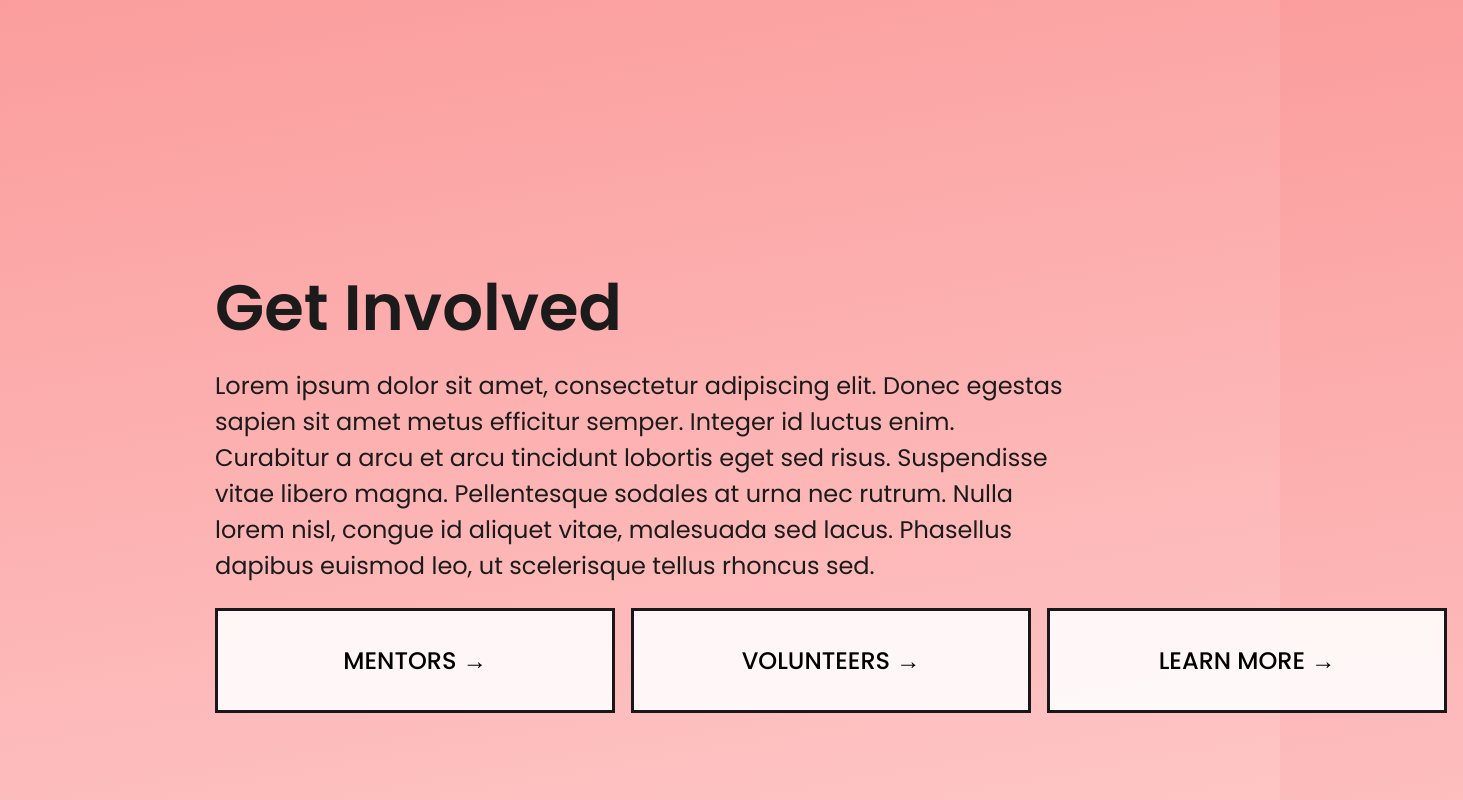
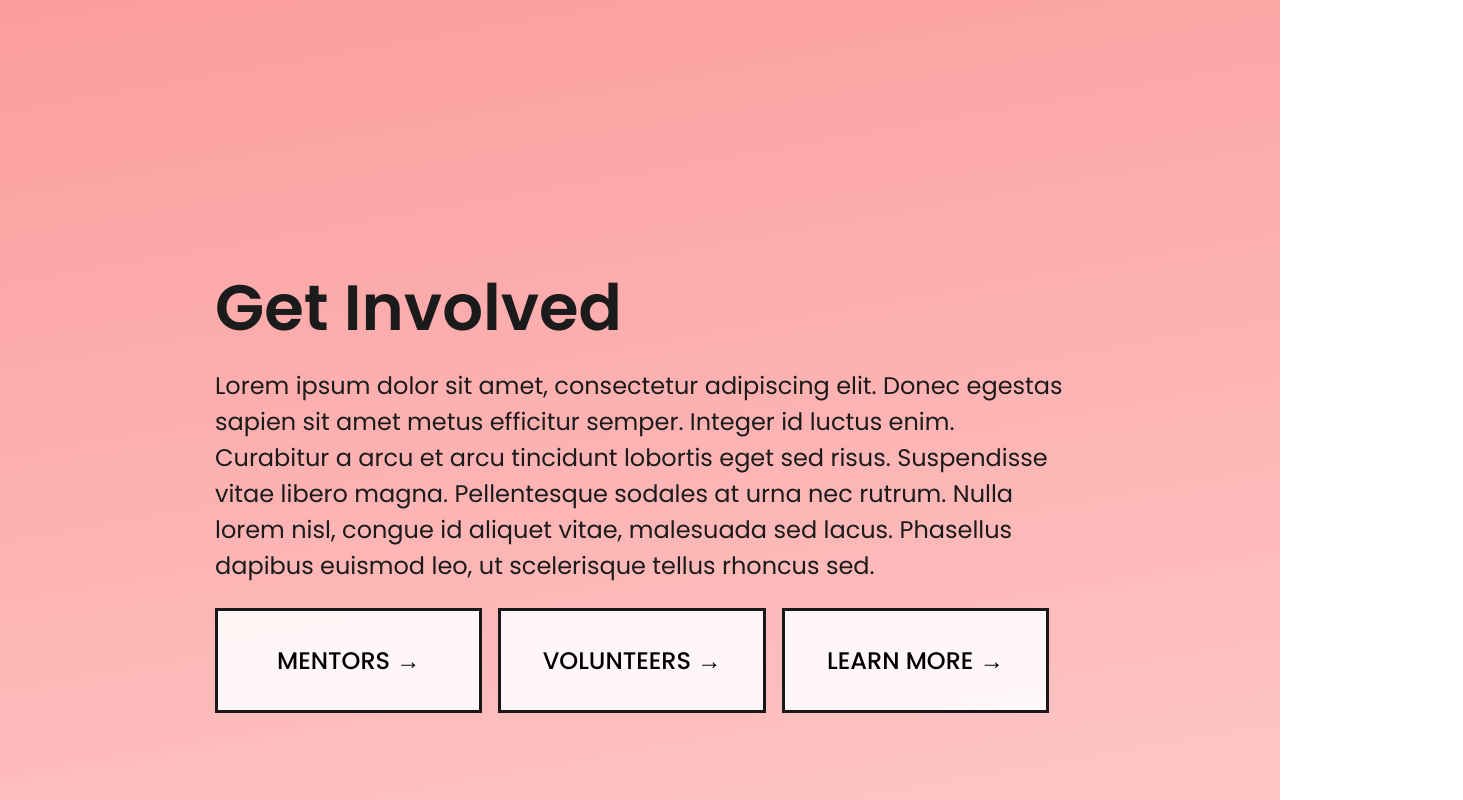
Before and after one commit to citrushack/Citrushack2021, a Next.js app: page /volunteer in a window 1280 px wide. Shown: the top 800 px of the page, 1463 px wide, since content can reach past the window. Built offline with nearby package versions, Linux system fonts and the light colour scheme; what react-auth-kit would draw is missing.

Commit message:
Fixed button sizes for volunteers

```diff
--- a/pages/volunteer.js
+++ b/pages/volunteer.js
@@ -13,7 +13,7 @@ export default function Volunteer() {
         nisl, congue id aliquet vitae, malesuada sed lacus. Phasellus dapibus
         euismod leo, ut scelerisque tellus rhoncus sed.
       </p>
-      <div className={styles.grid}>
+      <div className={Volunteerstyles.grid}>
         <a href="https://nextjs.org/docs" className={styles.card}>
           <h3>Mentors &rarr;</h3>
         </a>
--- a/styles/Hero.module.css
+++ b/styles/Hero.module.css
@@ -19,6 +19,7 @@
   color: #fff;
   text-align: center;
 }
+
 .description {
   font-size: 3rem;
   color: #fff;
--- a/styles/Volunteer.module.css
+++ b/styles/Volunteer.module.css
@@ -0,0 +1,7 @@
+.grid{
+    display: flex;
+  flex-direction: row;
+  justify-content: center;
+  align-items: center;
+  width: 100%;
+}
```
Also changed, not shown: pages/hero.js (+5 -5 lines).
